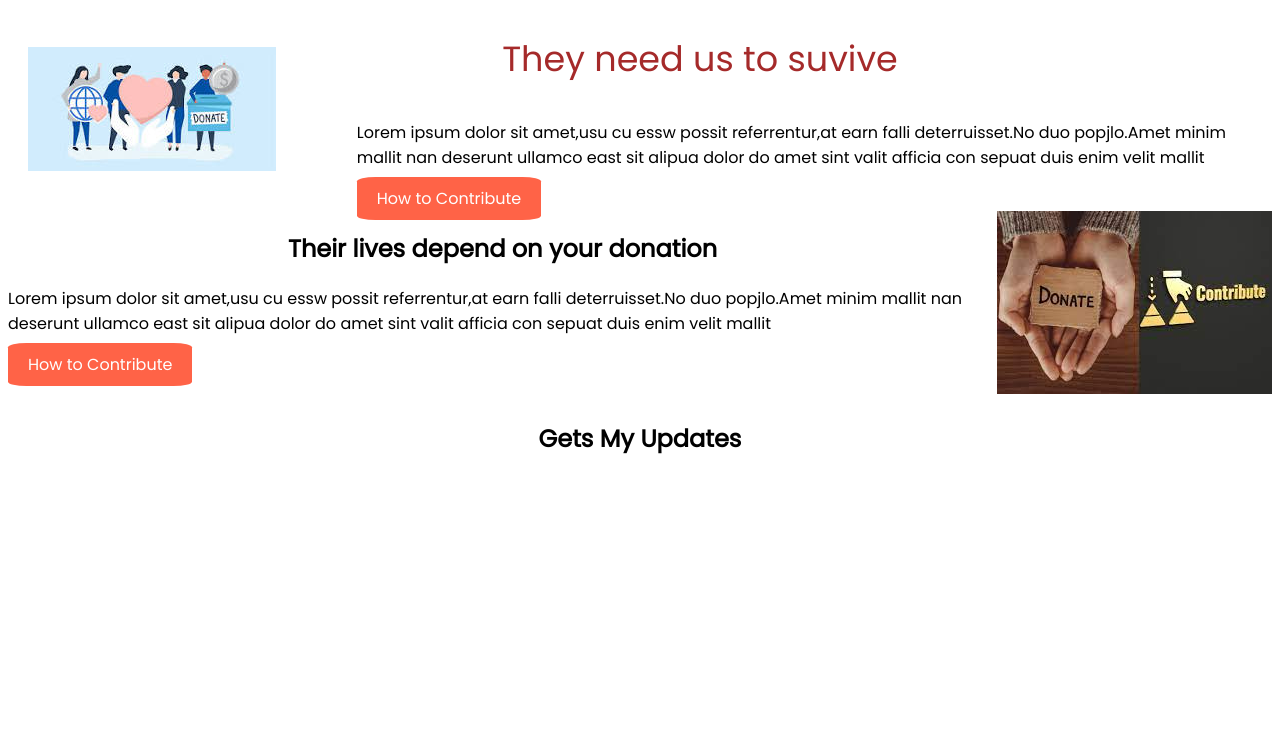
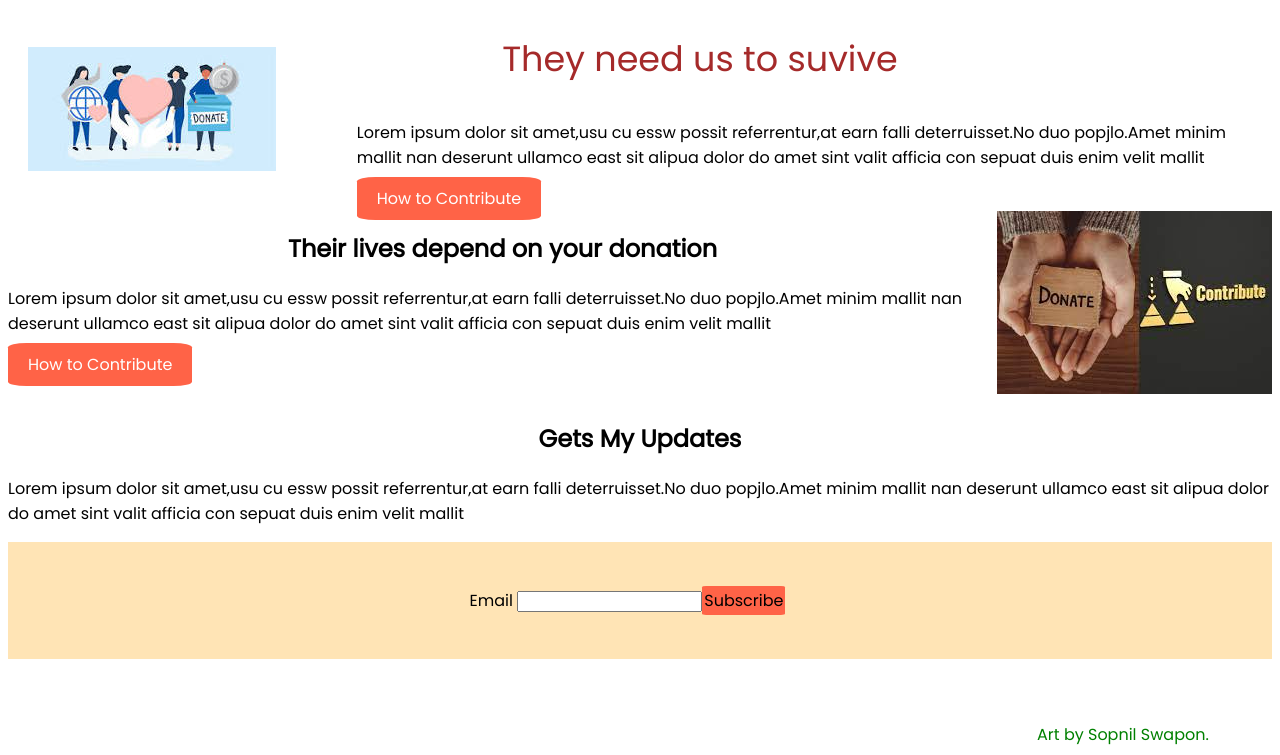
Before and after one commit to SopnilSwapon/donation-portfolio, a plain HTML site: page index.html in a window 1280 px wide. Shown: the part 1864-2619 px from the top of the page. Before the commit the page ends 2340 px from the top, so only its background shows below. Drawn offline with Linux system fonts and the light colour scheme.

Commit message:
added ;last area,paragraph and footer

```diff
--- a/index.html
+++ b/index.html
@@ -69,5 +69,10 @@
         <div><img src="donation next2.jfif" alt=""></div>
      </section>
      <h2>Gets My Updates</h2>
+     <p>Lorem ipsum dolor sit amet,usu cu essw possit referrentur,at earn falli deterruisset.No duo popjlo.Amet minim mallit nan deserunt ullamco east sit alipua dolor do amet sint valit afficia con sepuat duis enim velit mallit</p>
+     <div class="update-area">
+        <p class="last-area"><span>Email <span><input type="password"></span></span><span class="Subscribe-button">Subscribe</span></p>
+     </div>
     </body>
+    <footer>Art by Sopnil Swapon.</footer>
 </html>
--- a/style.css
+++ b/style.css
@@ -61,3 +61,23 @@ a{
 h2{
     text-align: center;
 }
+.Subscribe-button{
+    background-color: tomato;
+    padding: 3px 2px;
+    border-radius: 5%;
+}
+.last-area{
+ .background-color: cadetblue;}
+ .update-area{
+    text-align: center; }
+    .update-area{
+        background-color: moccasin;
+        padding: 30px 60px;
+        padding-left: 35px;}
+        footer{
+            text-align: right;
+            color: green;
+            margin-top: 5%;
+            margin-right: 5%;
+
+        }
```
